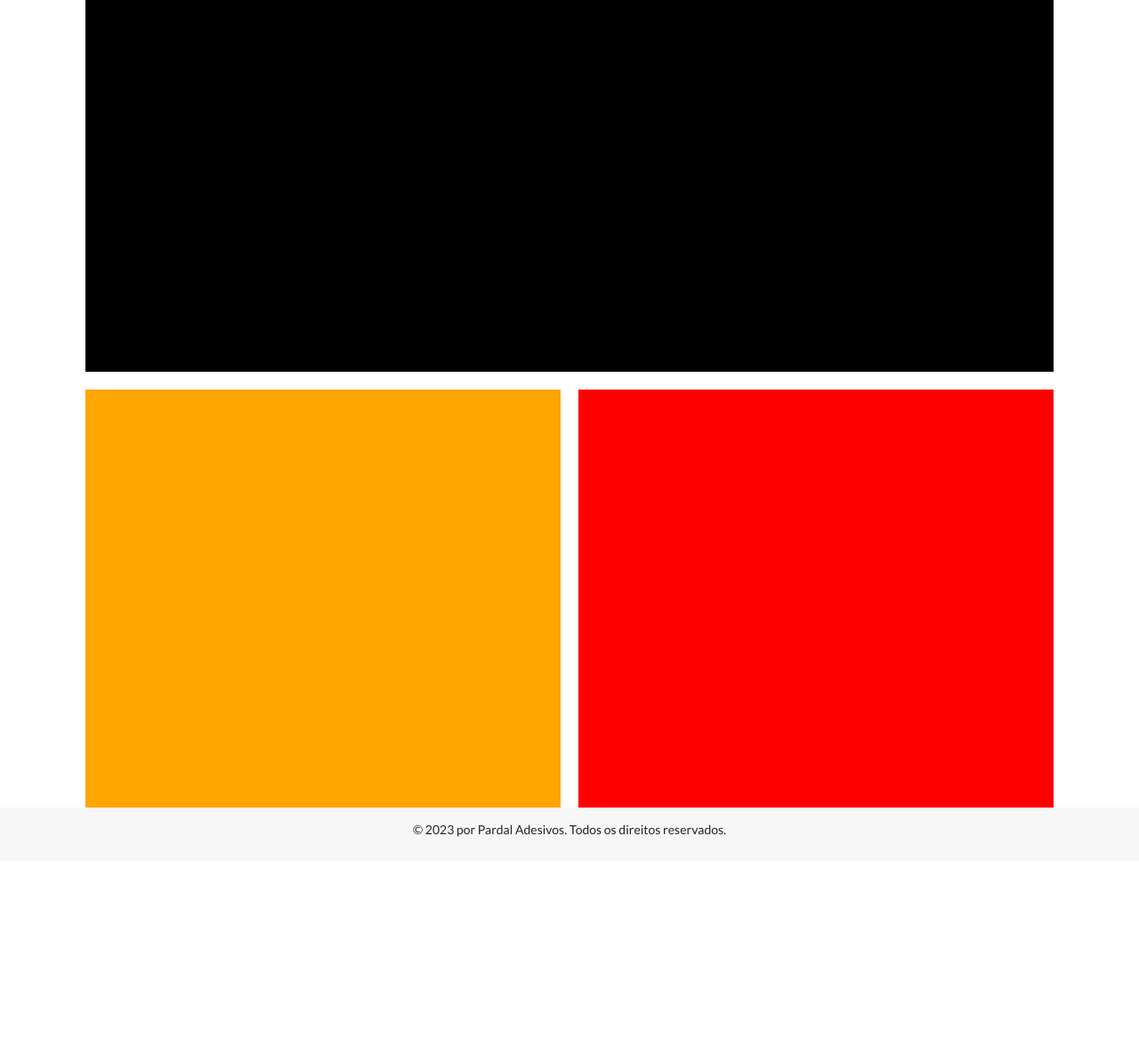
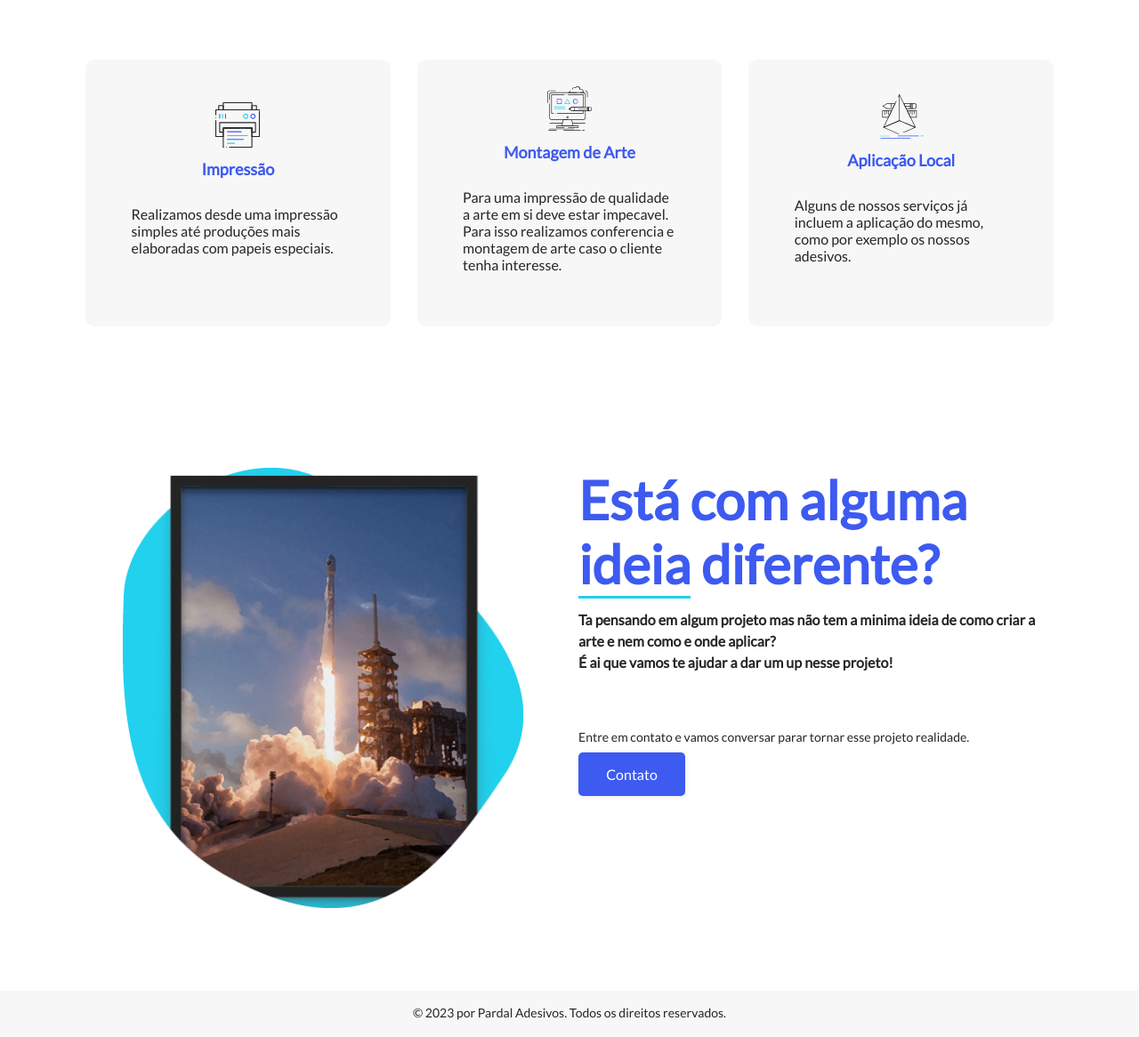
Before and after one commit to leoraganicchi/https-github.com-leoraganicchi-leoraganicchi.github.io, a plain HTML site: page index.html in a window 1280 px wide. Shown: the part 637-1803 px from the top of the page at 89% size. Before the commit the page ends 1605 px from the top, so only its background shows below. Drawn offline with nearby package versions, Linux system fonts and the light colour scheme.

Commit message:
Index first v

```diff
--- a/css/headerfooter.css
+++ b/css/headerfooter.css
@@ -71,7 +71,7 @@ body {
 /* all items' class*/
 .item {
     font-size: 14px;
-    padding:2.5rem;
+    margin:2.5rem;
     color: var(--font-color);
     text-decoration: none;
 }
--- a/css/index.css
+++ b/css/index.css
@@ -9,9 +9,10 @@
     --low-blue: #22D1EE;
     --box-grey: #F7F7F7;
     --font-color: #252525;
+    cursor: default;
 }
 
-
+/*grid wrapper*/
 .wrapper {
     overflow-x: hidden;
     position: relative;
@@ -24,11 +25,10 @@
     grid-gap:20px;
 
 }
-
+/* 1º grid line */
     .promo {
         grid-column: 1/2;
         grid-row:1/2;
-        display:inline-block;
         display:flex;
         flex-direction: column;
         justify-content: center;
@@ -41,9 +41,8 @@
                 }
 
                 .promo h1 span {
-                    box-shadow: 3px 3px 0px 3px var(--low-blue);
+                    border-bottom: 3px solid var(--low-blue);
                     width: fit-content;
-
                 }
 
                 .promo p {
@@ -57,12 +56,17 @@
                     text-decoration: none;
                     color: white;
                 }
+
+                .promo .button {
+                    margin-top:75px;
+                    width:fit-content;
+                    height: fit-content;
+                }
                 .promo .button-box {
-                    margin-top:75px;
+                    box-shadow: var(--box-shadow);
                     background-color: var(--main-color);
                     border-radius: 5px;
                     padding:15px;
-                    width: fit-content;
                     transform: scale(1);
                     transition: all 0.2s;
                 }
@@ -90,21 +94,126 @@
         display:flex;
         justify-content: center;
     }
-
+    /* 2º grid line */
     .abilities {
-        background-color:black;
+        margin-top:50px;
         grid-row:2/3;
         grid-column: 1/3;
+        display:flex;
+        flex-direction: row;
+        justify-content: space-between;
+        align-items: center;
+        height:300px;
+    }
+        .box {
+            clear: both;
+            background-color: var(--box-grey);
+            border-radius: 10px;
+            height:300px;
+            width: 500px;
+            margin-left:15px;
+            margin-right: 15px;
+            display: flex;
+            flex-direction: column;
+            align-items: center;
+            justify-content: center;
         }
 
+            .box h3 {
+                font-size: 18px;
+                color:var(--main-color);
+                margin-top:0.8rem;
+            }
+
+            .box p {
+                color:var(--font-color);
+                margin:30px 50px;
+                text-align: left;
+                font-size: 16px;
+                font-weight: 400;
+                width:70%;
+            }
+
+            /*letting border straight*/
+            .box-1 {
+                margin-left: unset;
+            }
+
+            .box-3 {
+                margin-right:unset;
+            }
+
+
     .image2 {
-        background-color:orange;
+        margin-top:-50px;
         grid-row:3/4;
         grid-column: 1/2;
+        align-items: flex-start;
+        display:flex;
+        justify-content: center;
     }
 
+
     .idea {
-        background-color: red;
+        margin-top:-50px;
         grid-row:3/4;
         grid-column: 2/3;
+        display:flex;
+        flex-direction: column;
+
     }
+
+        .idea h1 {
+            color:var(--main-color);
+            font-size: 60px;
+            font-weight: 900px;
+        }
+
+        .idea h1 span {
+            border-bottom: 3px solid var(--low-blue);
+            width: fit-content;
+        }
+
+        .idea p {
+            line-height: 1.5rem;
+            margin-top:15px;
+            color:var(--font-color);
+            font-size: 16px;
+            font-weight: 600;
+        }
+
+        .idea a {
+            text-align: center;
+            text-decoration: none;
+            color: white;
+        }
+
+        .idea .button2 {
+            margin-top:5px;
+            width: 120px;
+            height: fit-content;
+        }
+
+        .idea .button-box2 {
+            box-shadow: var(--box-shadow);
+            background-color: var(--main-color);
+            border-radius: 5px;
+            padding:15px;
+            transform: scale(1);
+            transition: all 0.2s;
+        }
+
+        .idea .button-box2:hover{
+            background-color: var(--low-blue);
+            transition: all 0.2s;
+        }
+        .idea .button-box2:active{
+            transform: scale(0.99);
+            transition: all 0.2s;
+        }
+
+        .idea .lowkey2 {
+            margin-top:60px;
+            font-weight: 200;
+            font-size: 14px;
+        }
--- a/index.html
+++ b/index.html
@@ -3,6 +3,7 @@
 
 <head>
     <title>Pardal Adesivos</title>
+    <link rel="icon" href="/img/favicon.ico.png" type="image/x-icon" />
     <!--Search for new meta tags-->
     <!--Add analytics-->
     <meta charset="utf-8">
@@ -15,7 +16,7 @@
 <body>
     <header class=header>
             <div class="logo">
-                <img src="imgs/logo.png" alt="Pardal Adesivos" width="110">
+                <img src="img/logo.png" alt="Pardal Adesivos" width="110">
             </div>
             <nav class="nav-items">
                 <a class="item home" href="/index.html">Página Inicial</a>
@@ -23,8 +24,8 @@
                 <a class="item contato" href="/contato.html"><div class="contato-box">Contato</div></a>
             </nav>
             <div class="nav-social">
-                <a class="facebook social" href="https://www.facebook.com/PardalAdesivos/" target="_blank"><img src="/svgs/Facebook-logo.svg" alt="Facebook" width="30"></a>
-                <a class="instagram social" href="https://www.instagram.com/pardaladesivos/" target="_blank"><img src="/svgs/Instagram-logo.svg" alt="Instagram" width="30"></a>
+                <a class="facebook social" href="https://www.facebook.com/PardalAdesivos/" target="_blank"><img src="/svg/Facebook-logo.svg" alt="Facebook" width="30"></a>
+                <a class="instagram social" href="https://www.instagram.com/pardaladesivos/" target="_blank"><img src="/svg/Instagram-logo.svg" alt="Instagram" width="30"></a>
             </div>
     </header>
 
@@ -38,11 +39,35 @@
                     <p class="lowkey">Confira todos serviços que oferecemos.</p>
                 </div>
                 <div class="image1">
-                    <img src="/imgs/frame1.png">
+                    <img src="/img/frame1.png" width="500">
                 </div>
-                <div class="abilities"></div>
-                <div class="image2"></div>
-                <div class="idea"></div>
+                <div class="abilities">
+                    <div class="box box-1">
+                        <img src="/svg/impressao.svg" alt="Impressão" width="50">
+                        <h3>Impressão</h3>
+                        <p>Realizamos desde uma impressão simples até produções mais elaboradas com papeis especiais.</p>
+                    </div>
+                    <div class="box box-2">
+                        <img src="/svg/montagemarte.svg" alt="Montagem de Arte" width="50">
+                        <h3>Montagem de Arte</h3>
+                        <p>Para uma impressão de qualidade a arte em si deve estar impecavel. Para isso realizamos conferencia e montagem de arte caso o cliente tenha interesse.</p>
+                    </div>
+                    <div class="box box-3">
+                        <img src="/svg/aplicacao.svg" alt="Aplicação Local" width="50">
+                        <h3>Aplicação Local</h3>
+                        <p>Alguns de nossos serviços já incluem a aplicação do mesmo, como por exemplo os nossos adesivos.</p>
+                    </div>
+                </div>
+                <div class="image2">
+                    <img src="/img/frame2.png" width="450">
+                </div>
+                <div class="idea">
+                    <h1>Está com alguma <span>ideia</span> diferente?</h1>
+                    <p>Ta pensando em algum projeto mas não tem a minima ideia de como criar a arte e nem como e onde aplicar?</br>É ai que vamos te ajudar a dar um up nesse projeto!</p>
+                    <p class="lowkey2">Entre em contato e vamos conversar parar tornar esse projeto realidade.</p>
+                    <a class="button2" href="/contato.html"><div class="button-box2">Contato</div></a>
+
+                </div>
             </div>
 
         </div>
```
Also changed, not shown: contato.html (added, +1 -0 lines), servicos.html (added, +1 -0 lines), img/facebook.png (renamed from imgs/facebook.png), img/favicon.ico.png (added), img/frame1.png (added), img/frame2.png (added), img/logo.png (renamed from imgs/logo.png), imgs/frame1.png (deleted), svg/Facebook-logo.svg (renamed from svgs/Facebook-logo.svg), svg/Instagram-logo.svg (renamed from svgs/Instagram-logo.svg), svg/aplicacao.svg (added), svg/impressao.svg (added), svg/montagemarte.svg (added). Lines whose indentation alone changed are shown as unchanged.
